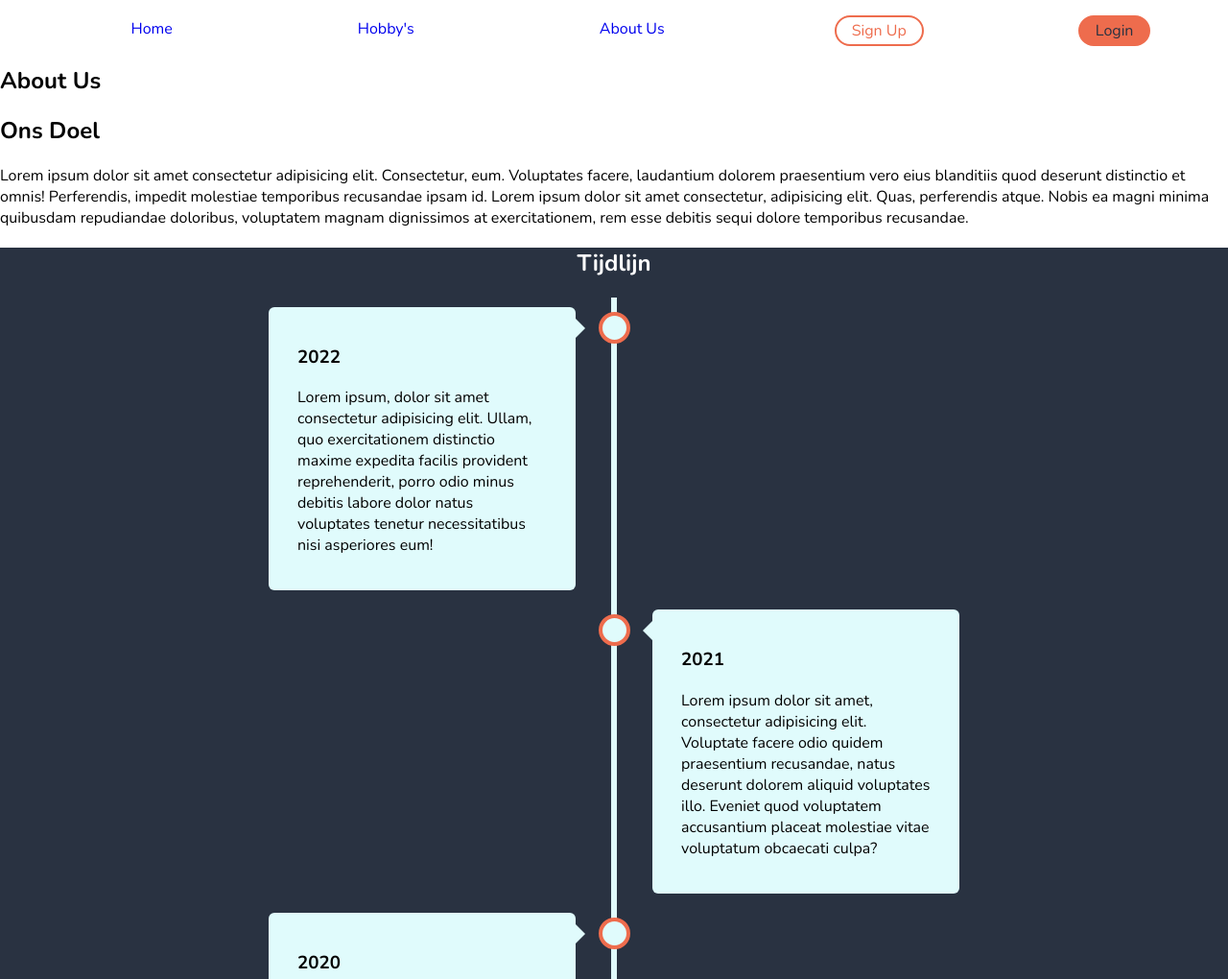
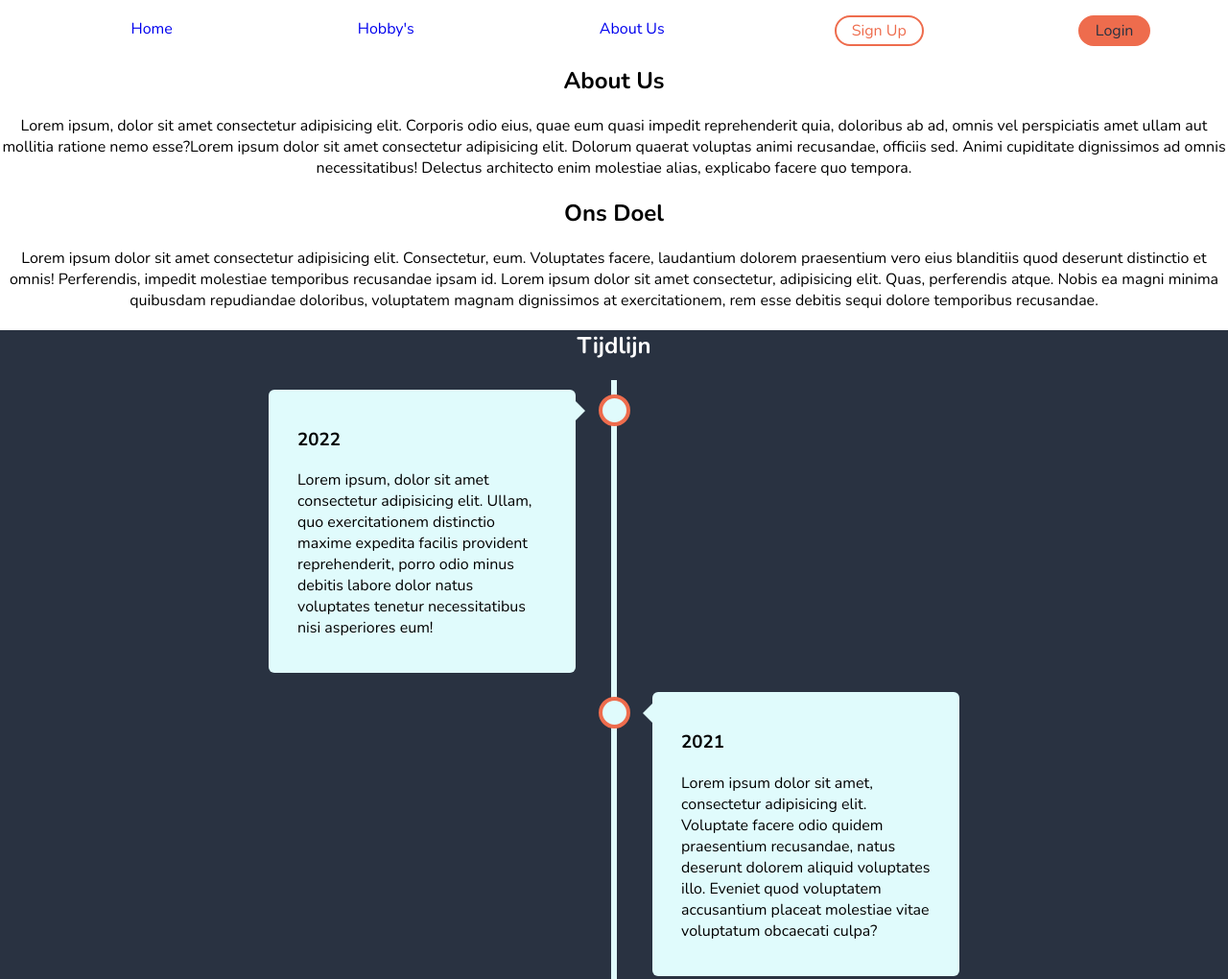
Before and after one commit to britt11654/HTML_CSS_JAVASCRIPT, a plain HTML site: page Eindopdracht HTML_CSS/aboutus.html in a window 1280 px wide. Shown: the top 1020 px of the page at 96% size. Drawn offline with nearby package versions, Linux system fonts and the light colour scheme.

Commit message:
eindopdracht
7/6/22

```diff
--- a/Eindopdracht HTML_CSS/aboutus.html
+++ b/Eindopdracht HTML_CSS/aboutus.html
@@ -24,11 +24,15 @@
             </ul>
         </nav>
     </header>
-    <section>
+    <section class="aboutus">
         <h1>About Us</h1>
-
+        <p>Lorem ipsum, dolor sit amet consectetur adipisicing elit. Corporis odio eius, quae eum quasi impedit
+            reprehenderit quia, doloribus ab ad, omnis vel perspiciatis amet ullam aut mollitia ratione nemo esse?Lorem
+            ipsum dolor sit amet consectetur adipisicing elit. Dolorum quaerat voluptas animi recusandae, officiis sed.
+            Animi cupiditate dignissimos ad omnis necessitatibus! Delectus architecto enim molestiae alias, explicabo
+            facere quo tempora.</p>
     </section>
-    <section>
+    <section class="aboutus">
         <h2>Ons Doel</h2>
         <p>Lorem ipsum dolor sit amet consectetur adipisicing elit. Consectetur, eum. Voluptates facere, laudantium
             dolorem praesentium vero eius blanditiis quod deserunt distinctio et omnis! Perferendis, impedit molestiae
--- a/Eindopdracht HTML_CSS/style.css
+++ b/Eindopdracht HTML_CSS/style.css
@@ -170,11 +170,12 @@ body {
 
 footer {
     background-color: #293241;
-    padding: 0;
+    padding: 7px;
 }
 
 footer ul {
     list-style-type: none;
+    text-align: center;
 }
 
 footer ul a {
@@ -198,6 +199,10 @@ footer label {
 }
 
 /* ABOUT US PAGE */
+
+.aboutus {
+    text-align: center;
+}
 
 .timeline-header {
     color: #fff;
@@ -367,7 +372,11 @@ footer label {
     background-color: #555;
 }
 
-@media only screen and (max-width: 600px) {
+@media screen and (max-width: 400px) {
+    header nav {}
+}
+
+@media screen and (min-width: 401px) and (max-width: 600px) {
     .column {
         width: 100%;
         display: block;
@@ -400,7 +409,7 @@ footer label {
     }
 }
 
-@media only screen and (min-width: 600px) and (max-width: 767px) {
+@media screen and (min-width: 600px) and (max-width: 767px) {
     .column {
         width: 100%;
         display: block;
@@ -433,8 +442,6 @@ footer label {
     }
 }
 
-@media only screen and (min-width: 768px) and (max-width: 991px) {}
+@media screen and (min-width: 768px) and (max-width: 991px) {}
 
-@media only screen and (min-width: 992px) and (max-width: 1199px) {}
-
-@media only screen and (min-width: 1200px) {}
+@media screen and (min-width: 992px) and (max-width: 1199px) {}
```
